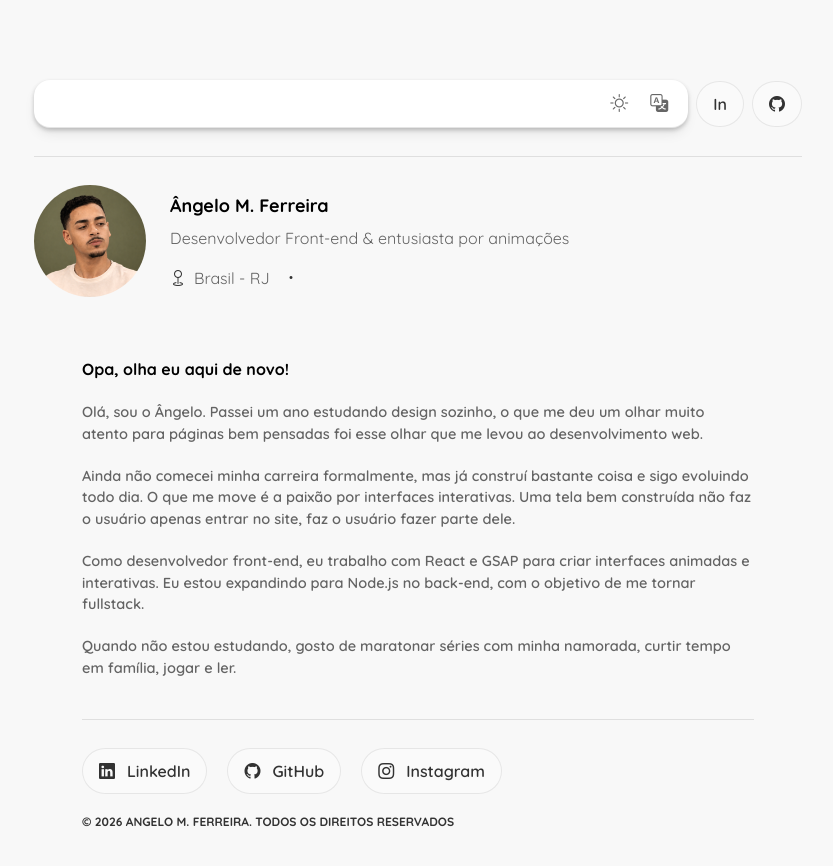
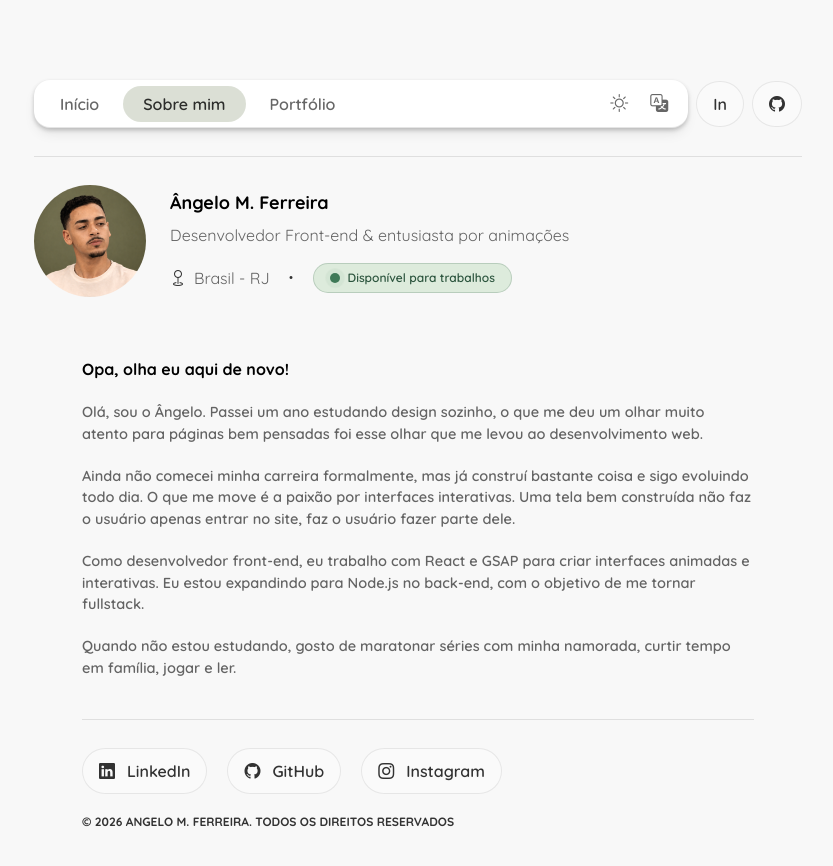
Before and after one commit to devmrqs/devmrqs.com.br, a React (Vite) app: page /about in a window 1280 px wide. Shown: the top 866 px of the page, without its empty margins (222-1055 px from the left). Built offline with nearby package versions, Linux system fonts and the light colour scheme.

Commit message:
✨ feat: ajusta parametros da Navbar e Header

```diff
--- a/src/components/Header.jsx
+++ b/src/components/Header.jsx
@@ -21,7 +21,15 @@ const Header = () => {
             <p className="text-blackVLO text-base">Brasil - RJ</p>
           </div>
           <i className="bi bi-circle-fill text-[3px] text-blackLO mx-5 hidden sm:inline-block"></i>
-          {/* badge "Disponível para trabalhos" igual */}
+          <div className="bg-[rgba(116,187,113,0.2)] flex items-center justify-center gap-2 py-1.5 px-4 rounded-full border-[0.5px] border-[rgb(44,85,62,0.2)] duration-500">
+            <span className="relative flex h-2.5 w-2.5">
+              <span className="animate-ping absolute h-full w-full rounded-full bg-[rgb(62,121,87)] opacity-75"></span>
+              <span className="relative rounded-full h-2.5 w-2.5 bg-[rgb(62,121,87)]"></span>
+            </span>
+            <p className="text-xs text-[rgb(44,85,62)] font-semibold">
+              Disponível para trabalhos
+            </p>
+          </div>
         </div>
       </div>
     </div>
--- a/src/components/Navbar.jsx
+++ b/src/components/Navbar.jsx
@@ -20,15 +20,21 @@ const Navbar = () => {
           className={`bg-white flex flex-1 min-w-0 justify-between items-center gap-2 sm:gap-4 rounded-2xl p-2.5 text-blackVLO ${shadowBox}`}
         >
           <div className="flex gap-1 sm:gap-3 font-semibold ml-1 text-sm sm:text-base justify-center items-center">
-            {/* NavLinks iguais */}
+            <NavLink to="/" className={linkClasses}>
+              Início
+            </NavLink>
+            <NavLink to="/about" className={linkClasses}>
+              Sobre mim
+            </NavLink>
+            <NavLink to="/portfolio" className={linkClasses}>
+              Portfólio
+            </NavLink>
           </div>
           <div className="flex flex-row gap-1 sm:gap-3">
             <ThemeSwitcher />
             <LanguageSwitcher />
           </div>
         </nav>
-
-        {/* Esconde os botões redondos no celular */}
         <a
           href="https://www.linkedin.com/in/devmrqs/"
           target="_blank"
```
